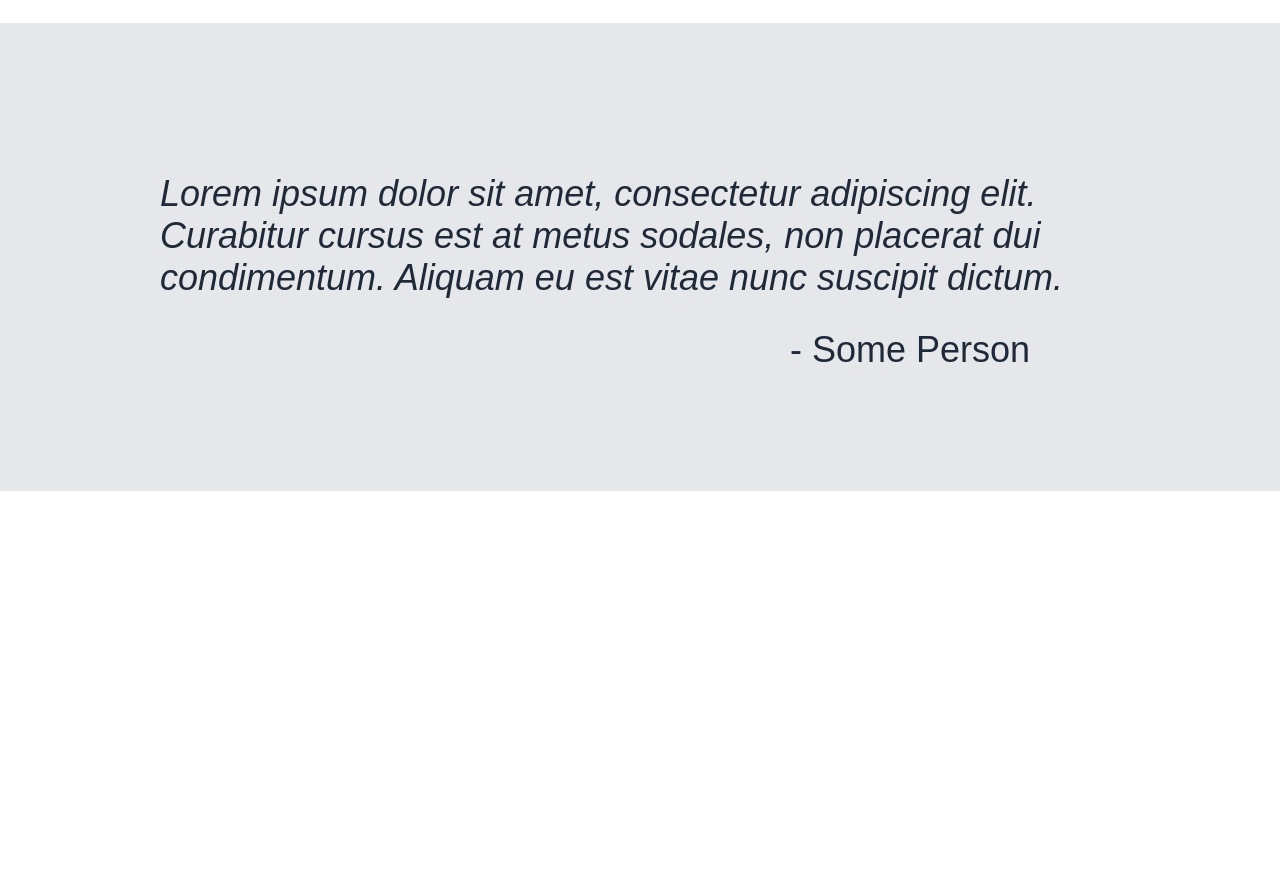
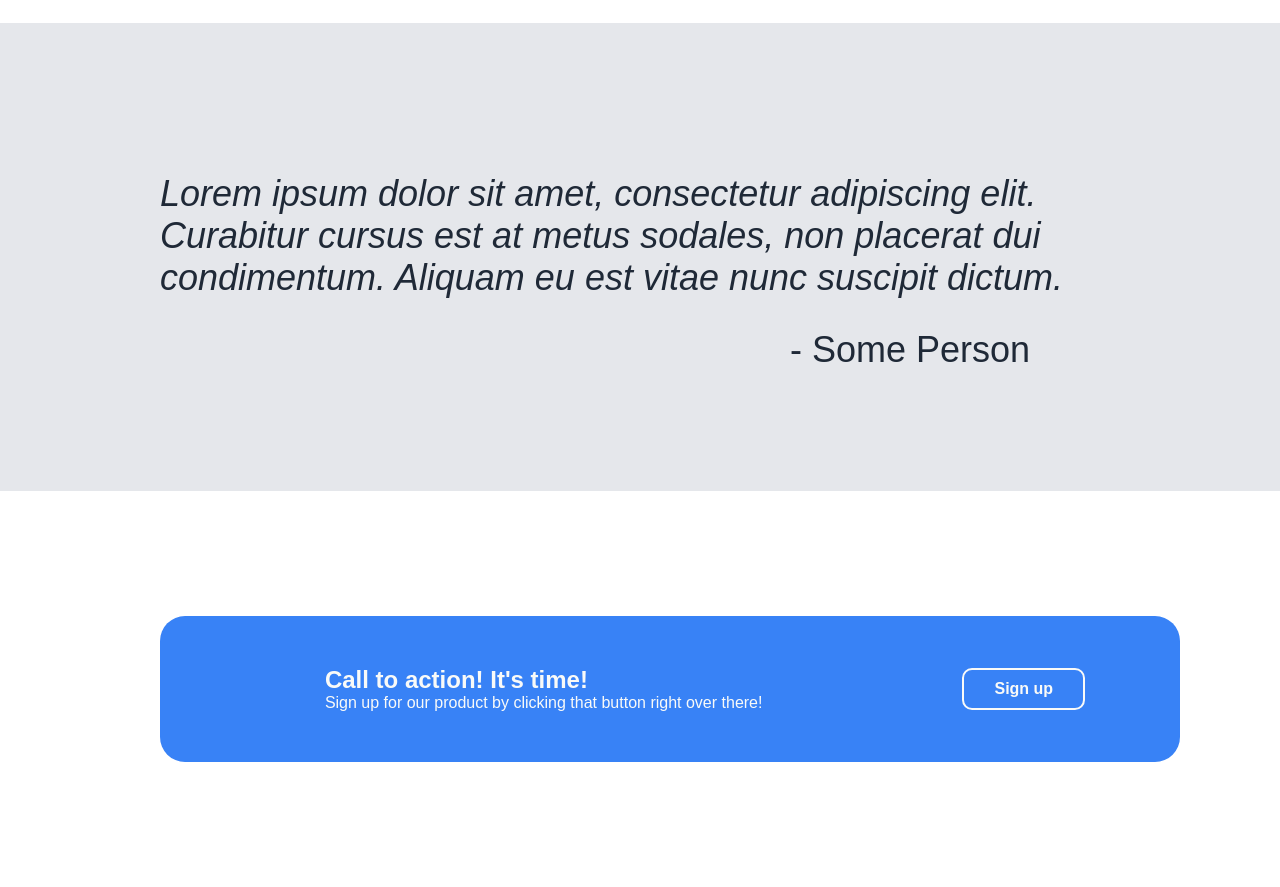
Before and after one commit to cbaronia/odin-landing-page, a plain HTML site: page index.html in a window 1280 px wide. Shown: the part 952-1839 px from the top of the page. Before the commit the page ends 1443 px from the top, so only its background shows below. Drawn offline with Linux system fonts and the light colour scheme.

Commit message:
Add call to action and button; Style header button

```diff
--- a/index.html
+++ b/index.html
@@ -51,9 +51,19 @@
     </div>
 
     <div class="container-3">
-
         <p id="quote">Lorem ipsum dolor sit amet, consectetur adipiscing elit. Curabitur cursus est at metus sodales, non placerat dui condimentum. Aliquam eu est vitae nunc suscipit dictum.</p>
         <p id="person">- Some Person</p>
+    </div>
+
+    <div class="container-4">
+
+        <div class="ctn4-content">
+            <div class="ctn4-left">
+                <p class="large-bold">Call to action! It's time!</p>
+                <p>Sign up for our product by clicking that button right over there!</p>
+            </div>
+            <button>Sign up</button>
+        </div>
 
     </div>
 
--- a/style.css
+++ b/style.css
@@ -47,6 +47,19 @@ body {
 .ctn1-left p {
     font-size: 18px;
     color: #E5E7EB;
+}
+
+.ctn1-left button {
+    background-color: #3882F6;
+    color: #F9FAF8;
+    text-align: center;
+    white-space: nowrap;
+    border: none;
+    padding: 10px 30px;
+    border-radius: 10px;
+    text-decoration: none;
+    font-size: 16px;
+    font-weight: 800;
 }
 
 .container-2 {
@@ -101,3 +114,46 @@ body {
     font-size: 36px;
     font-weight: 300;
 }
+
+.container-4 {
+    padding: 125px 100px 125px 160px;
+}
+
+.container-4 .ctn4-content {
+    display: flex;
+    justify-content: center;
+    align-items: center;
+    gap: 200px;
+    background-color: #3882F6;
+    color: #F9FAF8;
+    padding: 50px 90px 50px 160px;
+    border-radius: 25px;
+}
+
+.container-4 .ctn4-content button {
+    background-color: #3882F6;
+    color: #F9FAF8;
+    border: 2px solid #F9FAF8;
+    text-align: center;
+    white-space: nowrap;
+    padding: 10px 30px;
+    border-radius: 10px;
+    text-decoration: none;
+    font-size: 16px;
+    font-weight: 800;
+}
+
+
+.container-4 .ctn4-left {
+    display: flex;
+    flex-direction: column;
+}
+
+.container-4 .ctn4-left p{
+    margin: 0;
+}
+
+.container-4 .ctn4-left .large-bold {
+    font-size: 24px;
+    font-weight: 700;
+}
```
